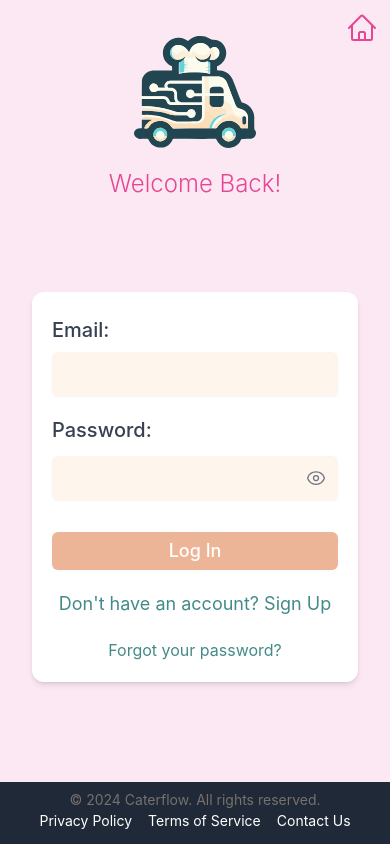
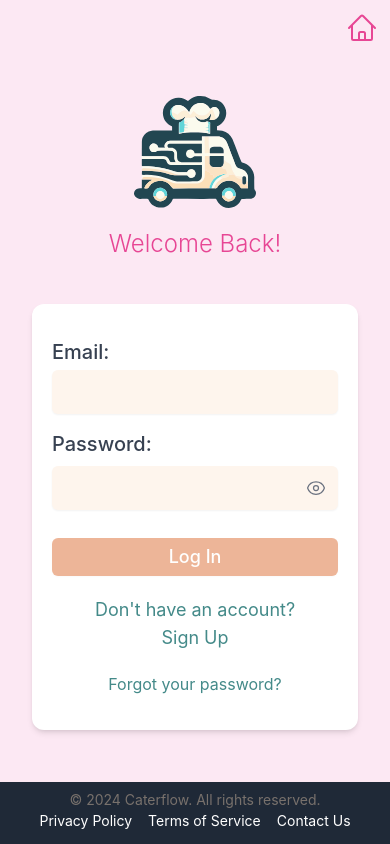
Before and after one commit to MichaelAJay/caterflow-fe, a Vue app: page /login in a window 390 px wide. Built offline with nearby package versions, Linux system fonts and the light colour scheme; no server answers.

Commit message:
updating mobile style on login

```diff
--- a/src/views/visitor/LogIn.vue
+++ b/src/views/visitor/LogIn.vue
@@ -9,6 +9,7 @@ import router from '@/router';
 import ComingSoon from '@/components/visitor/ComingSoon.vue';
 import LoginContent from './LoginContent.vue';
 import LogoContainer from '@/components/LogoContainer.vue';
+import truckLogo from '../../assets/CF_logo_vector.svg';
 
 defineExpose({ EyeIcon, EyeSlashIcon, ErrorAlert, FinishOnboardingPrompt });
 
@@ -40,7 +41,13 @@ onMounted(async () => {
 
 <template>
   <div id="login-container" class="flex-1 flex flex-col justify-center items-center">
-    <LogoContainer class="py-5" imgClass="h-28" />
+    <!-- <LogoContainer id="logo-container" class="py-4" imgClass="h-28" /> -->
+    <div id="logo-container" class="flex justify-center items-center">
+      <img
+        :src="truckLogo"
+        alt="Logo: A catering truck with a chef's hat on top of it"
+      />
+    </div>
     <h2 class="text-2xl text-accents-500 font-light mb-2">Welcome Back!</h2>
     <div
       id="login-sections"
@@ -51,12 +58,10 @@ onMounted(async () => {
       }"
     >
       <div v-if="showSplitContent" class="w-1/2">
-        <!-- <div v-if="showSplitContent"> -->
         <ComingSoon />
       </div>
 
       <LoginContent :class="{ 'w-1/2': showSplitContent }" />
-      <!-- <LoginContent /> -->
 
       <FinishOnboardingPrompt :show="showFinishOnboardingPrompt" :closeModal="closeModal" />
       <ErrorAlert :message="errorMessage" v-model:isVisible="showError" />
@@ -65,11 +70,38 @@ onMounted(async () => {
 </template>
 
 <style scoped>
+#logo-container {
+  @apply py-3
+}
+#logo-container img {
+  @apply h-28
+}
+
+@media (min-height: 610px) {
+  #logo-container {
+    @apply pt-4 pb-3;
+  }
+}
+@media (min-height: 685px) {
+  #logo-container {
+    @apply pt-6 pb-5;
+  }
+}
+@media (min-height: 800px) {
+  #logo-container {
+    @apply pt-20;
+  }
+}
 @media (min-height: 850px) {
   .login-container {
     padding-top: 3vh;
     padding-bottom: 3vh;
   }
 }
+@media (min-height: 900px) {
+  #logo-container img {
+    @apply h-36
+  }
+}
 </style>
 @/stores/screen
--- a/src/views/visitor/LoginContent.vue
+++ b/src/views/visitor/LoginContent.vue
@@ -82,14 +82,16 @@ onMounted(async () => {
 </script>
 
 <template>
-  <div id="existing-login" class="flex flex-col items-center">
+  <div id="login-content" class="flex-1 flex flex-col justify-center items-center">
     <div class="absolute top-0 right-0 pt-3 pr-3">
       <button @click="handleHomeClick" class="text-caramel-500 hover:text-caramel-600">
         <HomeIcon class="h-8 w-8 text-accents-500" />
       </button>
     </div>
 
-    <div class="p-5 sm:p-6 max-w-md w-full bg-white rounded-xl shadow-md">
+    <div
+      class="p-5 sm:p-6 max-w-md w-full bg-white rounded-xl shadow-md flex-1 flex flex-col justify-center"
+    >
       <form @submit.prevent="handleLogin" class="login-form space-y-5">
         <div>
           <label for="email" class="block text-sm font-medium text-gray-700">Email:</label>
@@ -127,10 +129,10 @@ onMounted(async () => {
         </div>
         <div class="flex justify-center">
           <button @click="handleSignUp" class="text-sage-500 hover:text-sage-600 cursor-pointer">
-            Don't have an account? Sign Up
+            Don't have an account?<br>Sign Up
           </button>
         </div>
-        <div class="text-center my-2">
+        <div class="text-center">
           <a
             @click="handleForgotPassword"
             class="text-sm text-sage-500 hover:text-sage-600 cursor-pointer"
@@ -144,13 +146,16 @@ onMounted(async () => {
 </template>
 
 <style scoped>
-@media (max-height: 668px) {
+@media (max-height: 667px) {
   div form {
     @apply space-y-3;
   }
 }
 
-@media (min-height: 700px) {
+@media (min-height: 650px) {
+  #login-content {
+    @apply py-3;
+  }
   #login-button {
     @apply text-base;
   }
@@ -161,12 +166,20 @@ onMounted(async () => {
     @apply text-lg py-1;
   }
   .login-form label {
-    @apply text-lg pt-1 pb-2;
+    @apply text-lg pb-1;
   }
 }
-@media (min-height: 750px) {
+@media (min-height: 675px) {
+  #login-content {
+    @apply py-4;
+  }
+}
+@media (min-height: 725px) {
+  #login-content {
+    @apply py-5;
+  }
   #login-button {
-    @apply text-lg mt-8;
+    @apply text-lg mt-7;
   }
   .login-form input {
     @apply text-xl py-2;
@@ -181,7 +194,15 @@ onMounted(async () => {
     @apply text-base;
   }
 }
+@media (min-height: 800px) {
+  #login-content {
+    @apply py-8;
+  }
+}
 @media (min-height: 850px) {
+  #login-content {
+    @apply py-12;
+  }
   .login-container {
     padding-top: 3vh;
     padding-bottom: 3vh;
```
